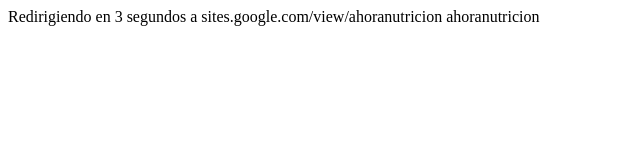
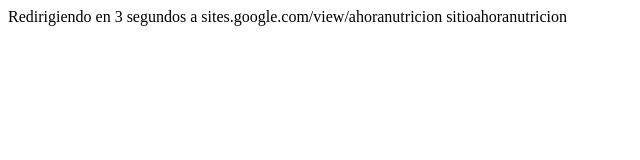
Before and after one commit to alexvalencia72/ahoranutricion, a plain HTML site: page index.html in a window 1280 px wide. Shown: the full height of the page, 0-640 px from the left. Drawn offline with Linux system fonts and the light colour scheme.

Commit message:
Update index.html

```diff
--- a/index.html
+++ b/index.html
@@ -4,6 +4,6 @@
 <META HTTP-EQUIV="REFRESH" CONTENT="3;URL=http://sites.google.com/view/ahoranutricion">
 </head>
 <body>
-Redirigiendo en 3 segundos a sites.google.com/view/ahoranutricion ahoranutricion
+Redirigiendo en 3 segundos a sites.google.com/view/ahoranutricion sitioahoranutricion
 </body>
 </html>
```
